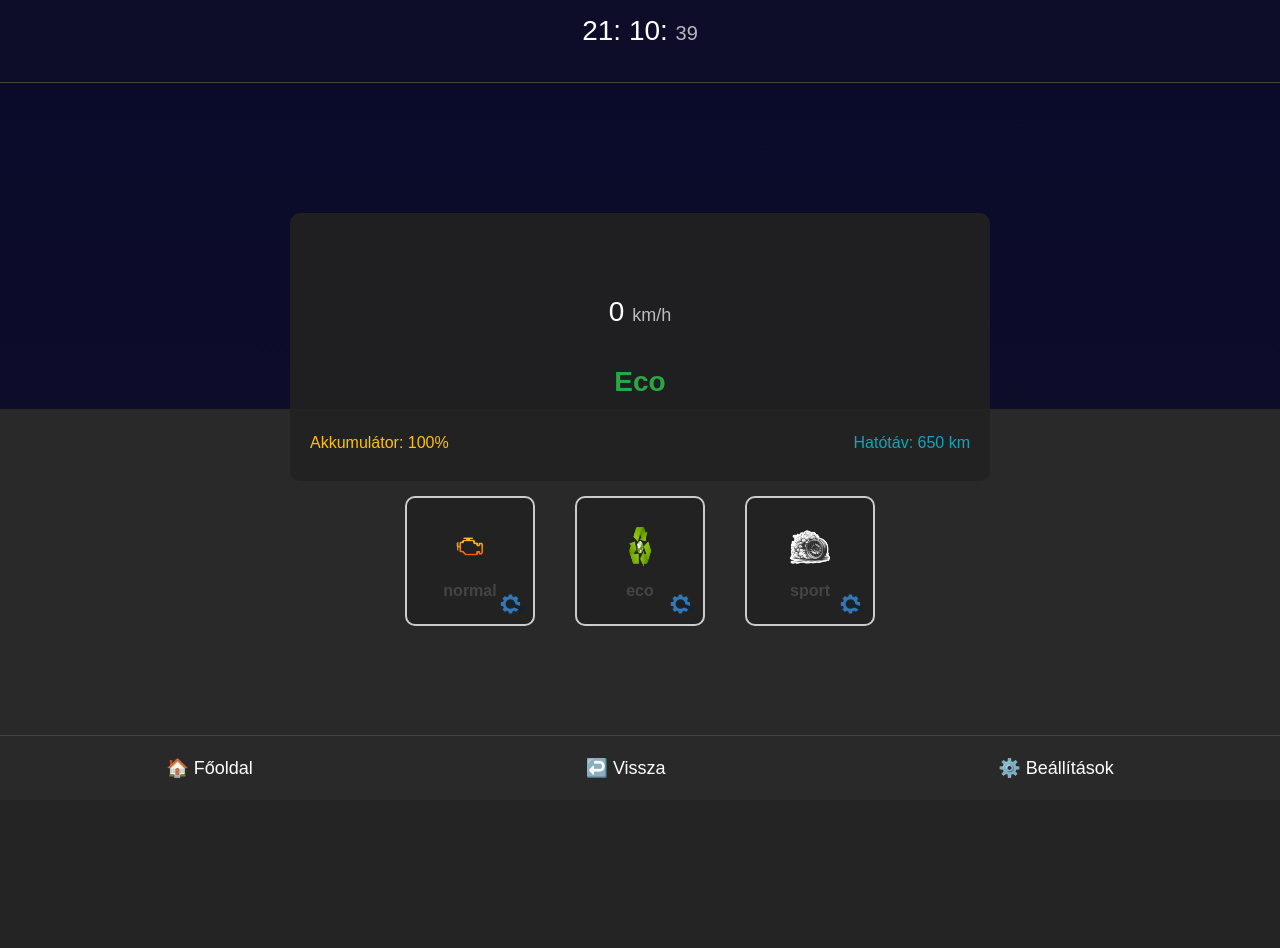
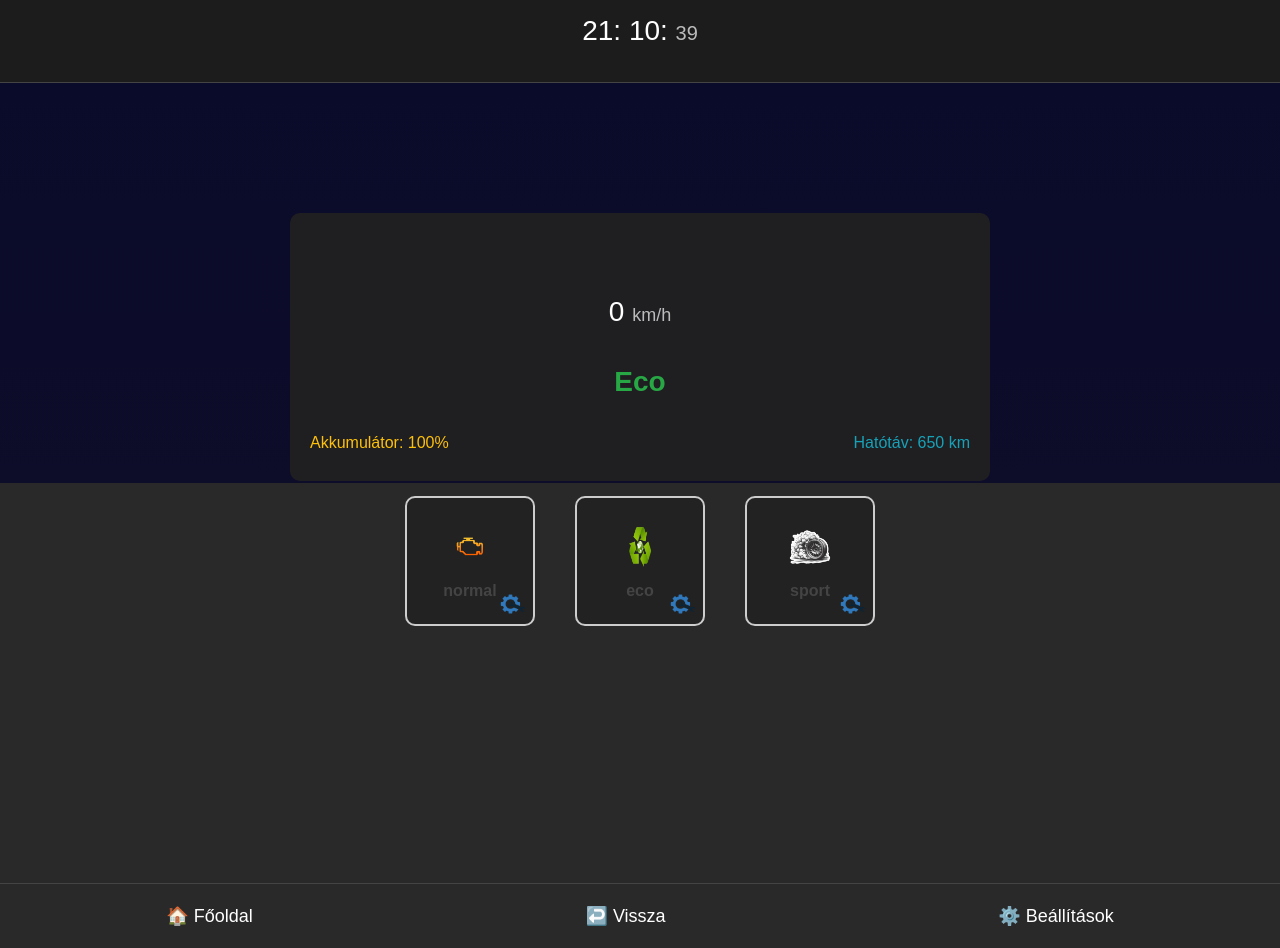
Before and after one commit to juhaszszabolcs90/Frontend_Car_onboard_computer, a Vue app: page /dashboard in a window 1280 px wide. Before the commit the page ends 800 px from the top, so only its background shows below. Built offline with nearby package versions, Linux system fonts and the light colour scheme.

Commit message:
Create Layout component to be inherited by specific pages

```diff
--- a/src/components/Dashboard.vue
+++ b/src/components/Dashboard.vue
@@ -6,25 +6,11 @@ import checkEngineImage from "@/assets/check-engine-sign.png";
 import ecoImage from "@/assets/eco-sign.png";
 import sportImage from "@/assets/spinning-wheel.png";
 import settingsIcon from "@/assets/settings-icon.png";
+// Importáljuk a Layout komponenst
+import Layout from "./Layout.vue";
 
 // Router
 const router = useRouter();
-
-// Aktuális idő frissítése
-
-const currentTime = ref({ hours: "00", minutes: "00", seconds: "00" });
-
-const updateTime = () => {
-  const now = new Date();
-  const hours = now.getHours().toString().padStart(2, "0");
-  const minutes = now.getMinutes().toString().padStart(2, "0");
-  const seconds = now.getSeconds().toString().padStart(2, "0");
-  currentTime.value = { hours, minutes, seconds };
-};
-onMounted(() => {
-  updateTime();
-  setInterval(updateTime, 1000); // Frissítés percenként
-});
 
 // Dashboard adatok
 const modes = ["normal", "eco", "sport"];
@@ -53,17 +39,8 @@ const handleModeNavigation = (mode) => {
 </script>
 
 <template>
+  <Layout>
   <div id="app">
-    <!-- Fejléc: Aktuális idő -->
-    <header class="header">
-          <!-- Idő kijelzése -->
-    <div class="current-time">
-        <span class="hours">{{ currentTime.hours }}</span>:
-        <span class="minutes">{{ currentTime.minutes }}</span>:
-        <span class="seconds">{{ currentTime.seconds }}</span>
-      </div>
-    </header>
-
     <!-- Dashboard tartalom -->
     <main class="main-content">
       <div class="dashboard">
@@ -111,14 +88,8 @@ const handleModeNavigation = (mode) => {
         </button>
       </div>
     </main>
-
-    <!-- Alsó tálca -->
-    <footer class="footer">
-      <button class="footer-button">🏠 <span>Főoldal</span></button>
-      <button class="footer-button">↩️ <span>Vissza</span></button>
-      <button class="footer-button">⚙️ <span>Beállítások</span></button>
-    </footer>
   </div>
+  </Layout>
 </template>
 
 <style scoped>
@@ -127,32 +98,6 @@ const handleModeNavigation = (mode) => {
   display: flex;
   flex-direction: column;
   height: 100vh;
-}
-
-/* Fejléc */
-.header {
-  background: #0d0d2a;
-  color: white;
-  padding: 10px;
-  text-align: center;
-  border-bottom: 1px solid #444;
-}
-
-/* Idő kijelzése */
-.current-time {
-  font-size: 28px;
-  text-align: center;
-  margin-bottom: 20px;
-}
-
-.current-time .hours,
-.current-time .minutes {
-  font-size: 28px;
-}
-
-.current-time .seconds {
-  font-size: 20px;
-  opacity: 0.7; /* Halványabb szín a másodperceknek */
 }
 
 /* Tartalom */
@@ -278,28 +223,4 @@ const handleModeNavigation = (mode) => {
 .settings-icon:hover {
   transform: scale(1.5); /* Nagyítás hoverre */
 }
-
-/* Alsó tálca */
-.footer {
-  display: flex;
-  justify-content: space-around;
-  align-items: center;
-  background: #292929;
-  padding: 10px 0;
-  border-top: 1px solid #444;
-}
-
-.footer-button {
-  background: none;
-  border: none;
-  color: white;
-  font-size: 18px;
-  cursor: pointer;
-  transition: transform 0.3s, color 0.3s;
-}
-
-.footer-button:hover {
-  transform: scale(1.2);
-  color: #007bff;
-}
 </style>
--- /dev/null
+++ b/src/components/Layout.vue
@@ -0,0 +1,103 @@
+    <script setup>
+  import { ref, onMounted } from "vue";
+
+  // Aktuális idő frissítése
+  const currentTime = ref({ hours: "00", minutes: "00", seconds: "00" });
+
+  const updateTime = () => {
+    const now = new Date();
+    const hours = now.getHours().toString().padStart(2, "0");
+    const minutes = now.getMinutes().toString().padStart(2, "0");
+    const seconds = now.getSeconds().toString().padStart(2, "0");
+    currentTime.value = { hours, minutes, seconds };
+  };
+
+  onMounted(() => {
+    updateTime();
+    setInterval(updateTime, 1000); // Frissítés másodpercenként
+  });
+  </script>
+
+<template>
+  <div id="layout">
+    <!-- Fejléc: Aktuális idő -->
+    <header class="header">
+      <div class="current-time">
+        <span class="hours">{{ currentTime.hours }}</span>:
+        <span class="minutes">{{ currentTime.minutes }}</span>:
+        <span class="seconds">{{ currentTime.seconds }}</span>
+      </div>
+    </header>
+
+    <!-- Tartalom (oldalak) -->
+    <main>
+      <slot></slot> <!-- Itt jelenik meg az oldal tartalma -->
+    </main>
+
+    <!-- Alsó tálca -->
+    <footer class="footer">
+      <button class="footer-button">🏠 <span>Főoldal</span></button>
+      <button class="footer-button">↩️ <span>Vissza</span></button>
+      <button class="footer-button">⚙️ <span>Beállítások</span></button>
+    </footer>
+  </div>
+</template>
+
+  <style scoped>
+  /* Layout stílusok */
+  #layout {
+    display: flex;
+    flex-direction: column;
+    height: 100vh;
+  }
+
+  /* Fejléc */
+  .header {
+    background: #1c1c1c;
+    color: white;
+    padding: 10px;
+    text-align: center;
+    border-bottom: 1px solid #444;
+  }
+
+  /* Idő kijelzése */
+  .current-time {
+    font-size: 28px;
+    text-align: center;
+    margin-bottom: 20px;
+  }
+
+  .current-time .hours,
+  .current-time .minutes {
+    font-size: 28px;
+  }
+
+  .current-time .seconds {
+    font-size: 20px;
+    opacity: 0.7;
+  }
+
+  /* Alsó tálca */
+  .footer {
+    display: flex;
+    justify-content: space-around;
+    align-items: center;
+    background: #292929;
+    padding: 10px 0;
+    border-top: 1px solid #444;
+  }
+
+  .footer-button {
+    background: none;
+    border: none;
+    color: white;
+    font-size: 18px;
+    cursor: pointer;
+    transition: transform 0.3s, color 0.3s;
+  }
+
+  .footer-button:hover {
+    transform: scale(1.2);
+    color: #007bff;
+  }
+  </style>
--- a/src/components/ModePage.vue
+++ b/src/components/ModePage.vue
@@ -1,10 +1,12 @@
 <script setup>
 import { useRoute } from "vue-router";
+import Layout from "./Layout.vue";
 
 const route = useRoute();
 </script>
 
 <template>
+    <Layout>
   <div class="mode-page">
     <h1>Üzemmód beállítás</h1>
     <div class="content">
@@ -14,6 +16,7 @@ const route = useRoute();
       <button class="action-button">⚙️ Settings</button>
     </div>
   </div>
+</Layout>
 </template>
 
 <style scoped>
```
